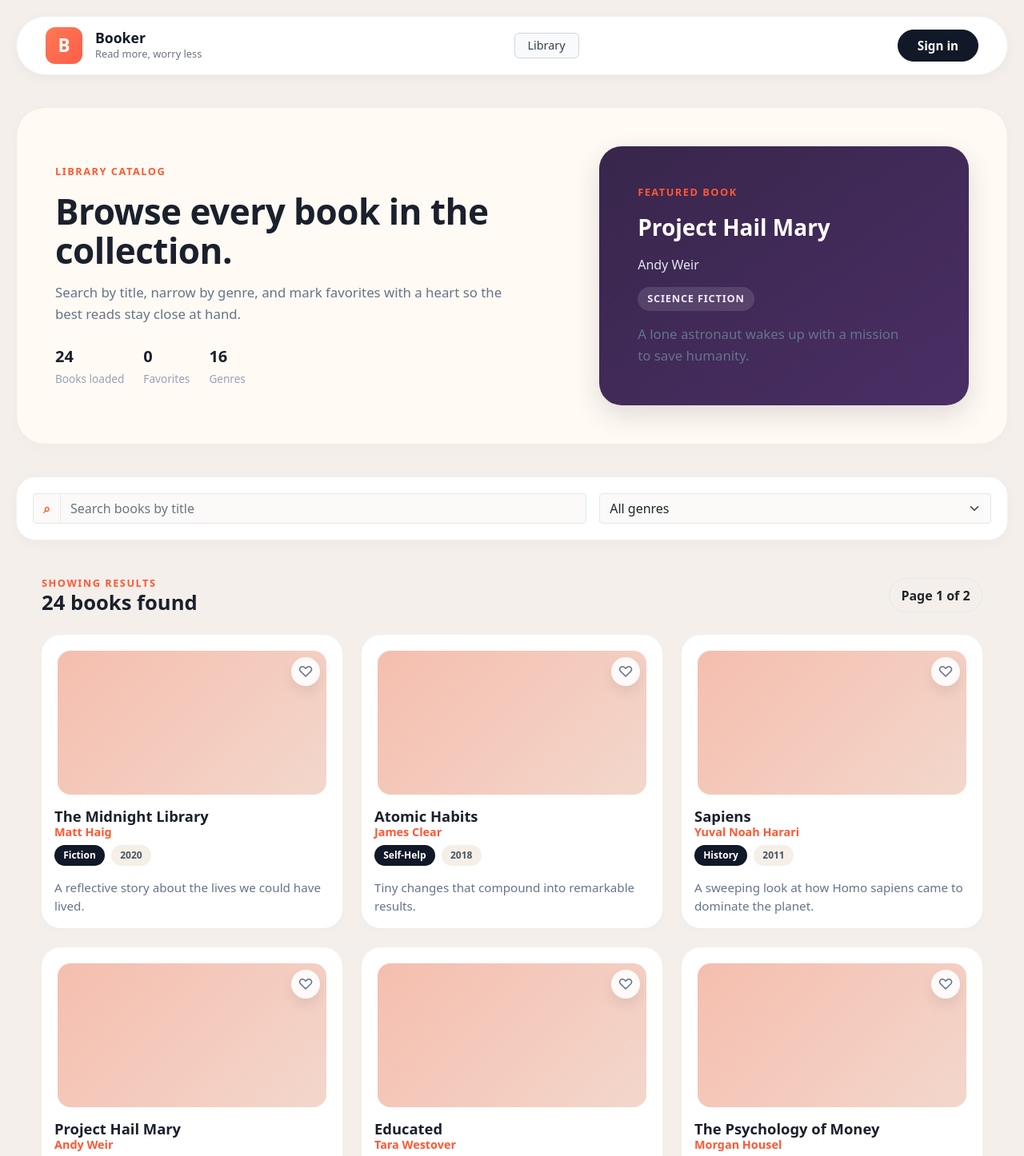
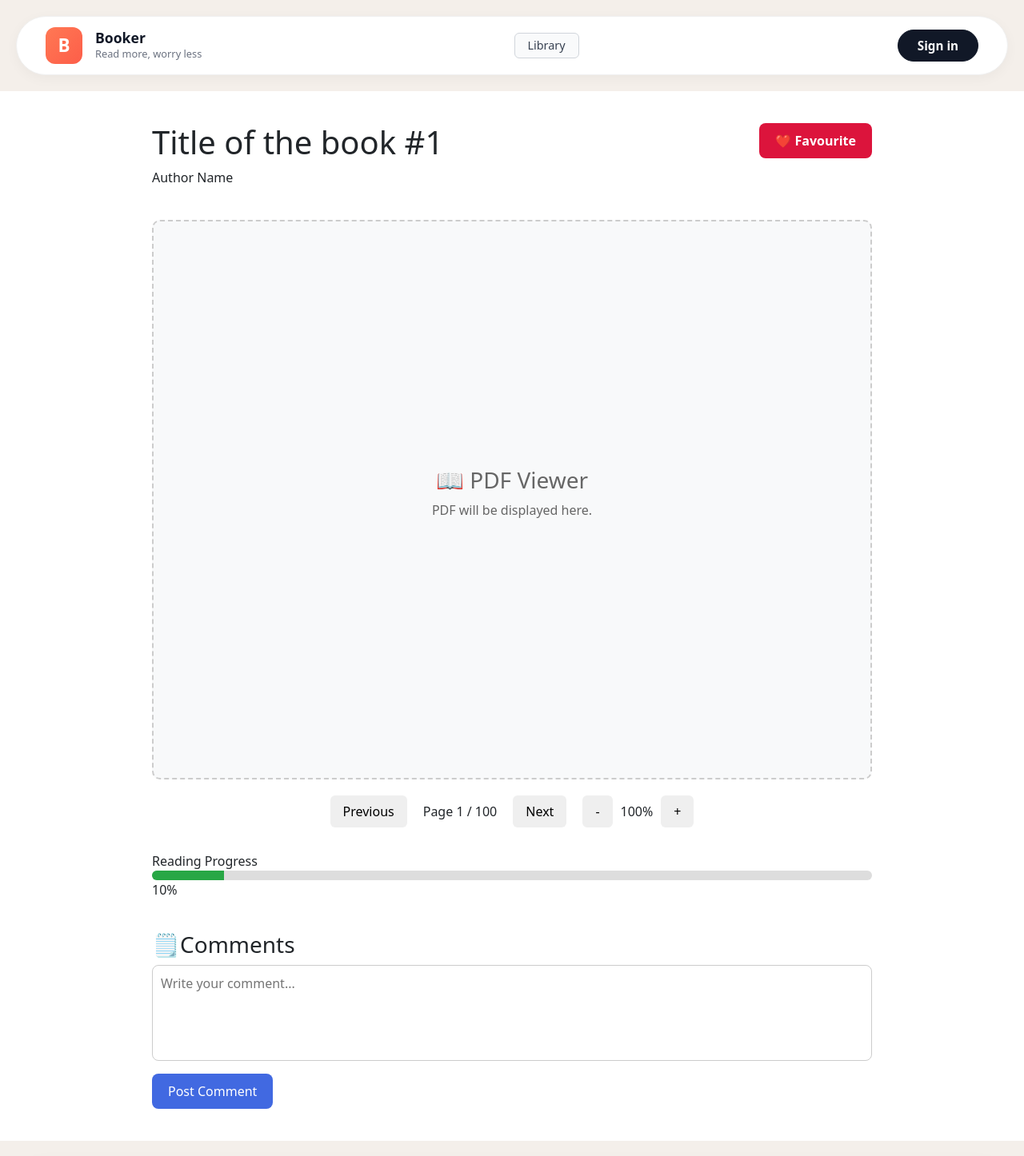
Before and after one commit to anhvlttfs/fer202, a React (Create React App) app: page /book/1 in a window 1280 px wide. Shown: the top 1446 px of the page at 80% size. Built offline with nearby package versions, Linux system fonts and the light colour scheme; data requests are answered from the project's data file.

Commit message:
Add reader page layoudat, Basic layout for read book

```diff
--- a/package.json
+++ b/package.json
@@ -33,6 +33,7 @@
     "react-bootstrap": "^2",
     "react-dom": "^19",
     "react-is": "^19",
+    "react-pdf": "^10.4.1",
     "react-router": "^8",
     "react-router-dom": "^7",
     "sass": "^1",
--- a/src/App.js
+++ b/src/App.js
@@ -1,8 +1,8 @@
 import { Routes, Route } from "react-router-dom";
-import { TopBar, Footer } from "./components/index"
+import { TopBar, Footer } from "./components/index";
 import { Home } from "./pages";
 import { Book } from "./pages/Book";
-
+import { Reader } from "./pages/Reader";
 const App = () => {
   return (
     <>
@@ -13,7 +13,7 @@ const App = () => {
         <Routes>
           <Route path="/" element={<Home />} />
           <Route path="/book" element={<Book />} />
-                    <Route path="/book/:id" element={<Book />} />
+          <Route path="/book/:id" element={<Reader />} />
         </Routes>
       </main>
       <footer>
@@ -21,6 +21,6 @@ const App = () => {
       </footer>
     </>
   );
-}
+};
 
 export default App;
--- /dev/null
+++ b/src/components/BookReader/index.css
@@ -0,0 +1,18 @@
+.book-reader {
+  width: 100%;
+  margin: 20px 0;
+}
+
+.pdf-placeholder {
+  height: 700px;
+  border: 2px dashed #ccc;
+  border-radius: 10px;
+  background: #f8f9fa;
+
+  display: flex;
+  flex-direction: column;
+  justify-content: center;
+  align-items: center;
+
+  color: #666;
+}
--- /dev/null
+++ b/src/components/BookReader/index.js
@@ -0,0 +1,14 @@
+import "./index.css";
+
+function BookReader() {
+  return (
+    <div className="book-reader">
+      <div className="pdf-placeholder">
+        <h3>📖 PDF Viewer</h3>
+        <p>PDF will be displayed here.</p>
+      </div>
+    </div>
+  );
+}
+
+export default BookReader;
--- /dev/null
+++ b/src/components/CommentSection/index.css
@@ -0,0 +1,21 @@
+.comment-section {
+  margin-top: 40px;
+}
+
+.comment-section textarea {
+  width: 100%;
+  height: 120px;
+  resize: none;
+  padding: 10px;
+  border-radius: 8px;
+  border: 1px solid #ccc;
+}
+
+.comment-section button {
+  margin-top: 10px;
+  padding: 10px 20px;
+  border: none;
+  background: royalblue;
+  color: white;
+  border-radius: 8px;
+}
--- /dev/null
+++ b/src/components/CommentSection/index.js
@@ -0,0 +1,15 @@
+import "./index.css";
+
+function CommentSection() {
+  return (
+    <div className="comment-section">
+      <h3>🗒️Comments</h3>
+
+      <textarea placeholder="Write your comment..."></textarea>
+
+      <button>Post Comment</button>
+    </div>
+  );
+}
+
+export default CommentSection;
--- /dev/null
+++ b/src/components/FavouriteButton/index.css
@@ -0,0 +1,13 @@
+.favourite-btn {
+  border: none;
+  padding: 10px 20px;
+  border-radius: 8px;
+  background: crimson;
+  color: white;
+  cursor: pointer;
+  font-weight: bold;
+}
+
+.Favourite-btn:hover {
+  opacity: 0.9;
+}
--- /dev/null
+++ b/src/components/FavouriteButton/index.js
@@ -0,0 +1,7 @@
+import "./index.css";
+
+function FavouriteButton() {
+  return <button className="favourite-btn">❤️ Favourite</button>;
+}
+
+export default FavouriteButton;
--- /dev/null
+++ b/src/components/ReadingProgress/index.css
@@ -0,0 +1,17 @@
+.reading-progress {
+  margin: 30px 0;
+}
+
+.progress-bar {
+  width: 100%;
+  height: 12px;
+  background: #ddd;
+  border-radius: 20px;
+  overflow: hidden;
+}
+
+.progress-fill {
+  width: 10%;
+  height: 100%;
+  background: #28a745;
+}
--- /dev/null
+++ b/src/components/ReadingProgress/index.js
@@ -0,0 +1,17 @@
+import "./index.css";
+
+function ReadingProgress() {
+  return (
+    <div className="reading-progress">
+      <div className="progress-info">Reading Progress</div>
+
+      <div className="progress-bar">
+        <div className="progress-fill"></div>
+      </div>
+
+      <p>10%</p>
+    </div>
+  );
+}
+
+export default ReadingProgress;
--- /dev/null
+++ b/src/pages/Reader/index.css
@@ -0,0 +1,41 @@
+.reader-toolbar {
+    display: flex;
+    justify-content: center;
+    align-items: center;
+    gap: 20px;
+    margin: 20px 0 30px;
+    flex-wrap: wrap;
+}
+
+.reader-toolbar button {
+    padding: 8px 16px;
+    border: none;
+    border-radius: 6px;
+    cursor: pointer;
+}
+
+.zoom-controls {
+    display: flex;
+    align-items: center;
+    gap: 10px;
+}
+.reader-header {
+    display: flex;
+    justify-content: space-between;
+    align-items: flex-start;
+    margin-bottom: 25px;
+}
+
+.book-info {
+    flex: 1;
+}
+
+.favorite-container {
+    display: flex;
+    justify-content: flex-end;
+    align-items: flex-start;
+}
+.reader-page {
+    width: 900px;
+    margin: 40px auto;
+}
--- /dev/null
+++ b/src/pages/Reader/index.js
@@ -0,0 +1,46 @@
+import "./index.css";
+import { useParams } from "react-router-dom";
+
+import BookReader from "../../components/BookReader";
+import FavouriteButton from "../../components/FavouriteButton";
+import ReadingProgress from "../../components/ReadingProgress";
+import CommentSection from "../../components/CommentSection";
+
+export const Reader = () => {
+  const { id } = useParams();
+
+  return (
+    <div className="reader-page">
+      <div className="reader-header">
+        <div className="book-info">
+          <h1>Title of the book #{id}</h1>
+          <p>Author Name</p>
+        </div>
+
+        <div className="favorite-container">
+          <FavouriteButton />
+        </div>
+      </div>
+
+      <BookReader />
+
+      <div className="reader-toolbar">
+        <button> Previous</button>
+
+        <span>Page 1 / 100</span>
+
+        <button>Next </button>
+
+        <div className="zoom-controls">
+          <button>-</button>
+          <span>100%</span>
+          <button>+</button>
+        </div>
+      </div>
+
+      <ReadingProgress />
+
+      <CommentSection />
+    </div>
+  );
+};
```
Lines whose indentation alone changed are shown as unchanged.
